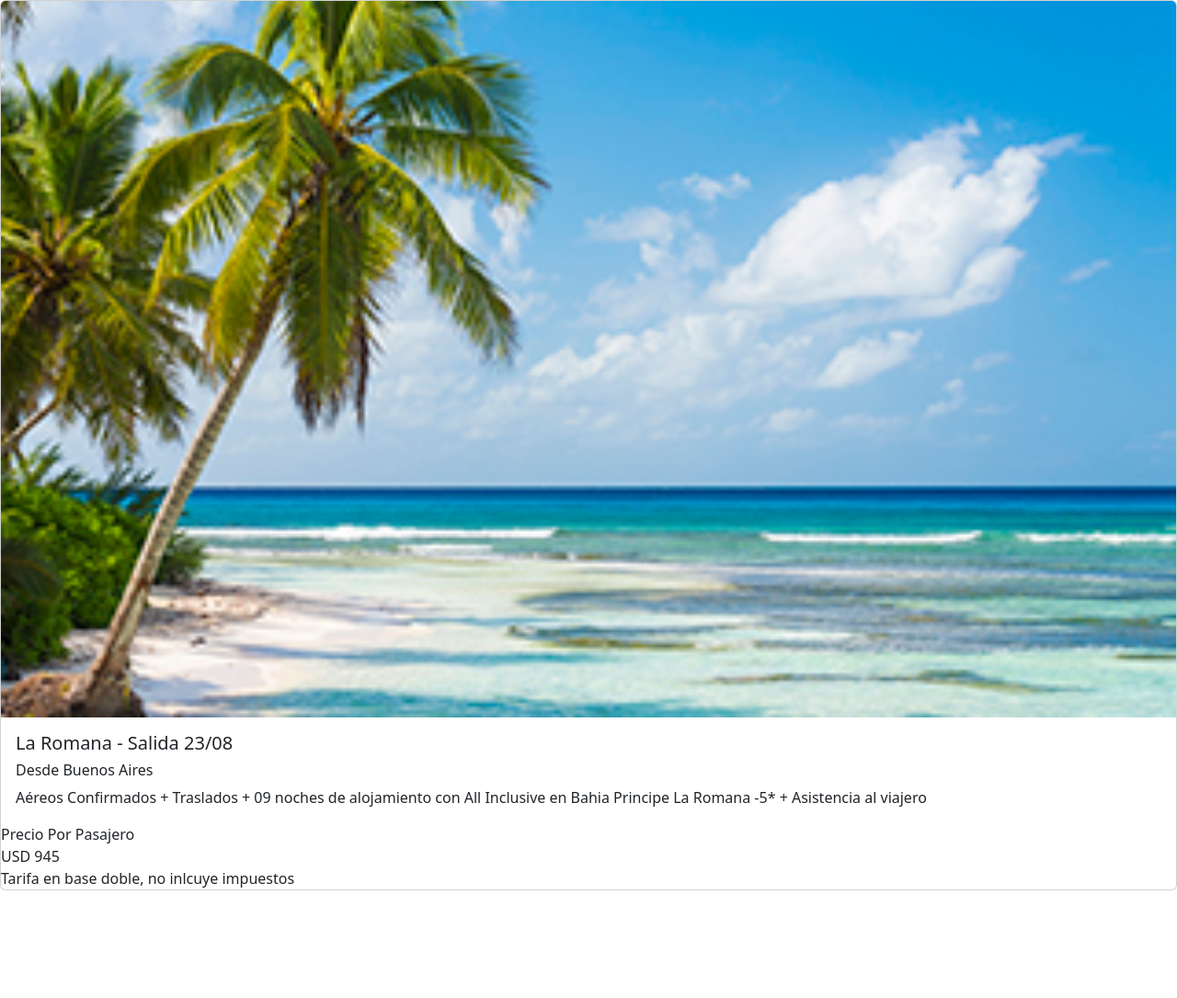
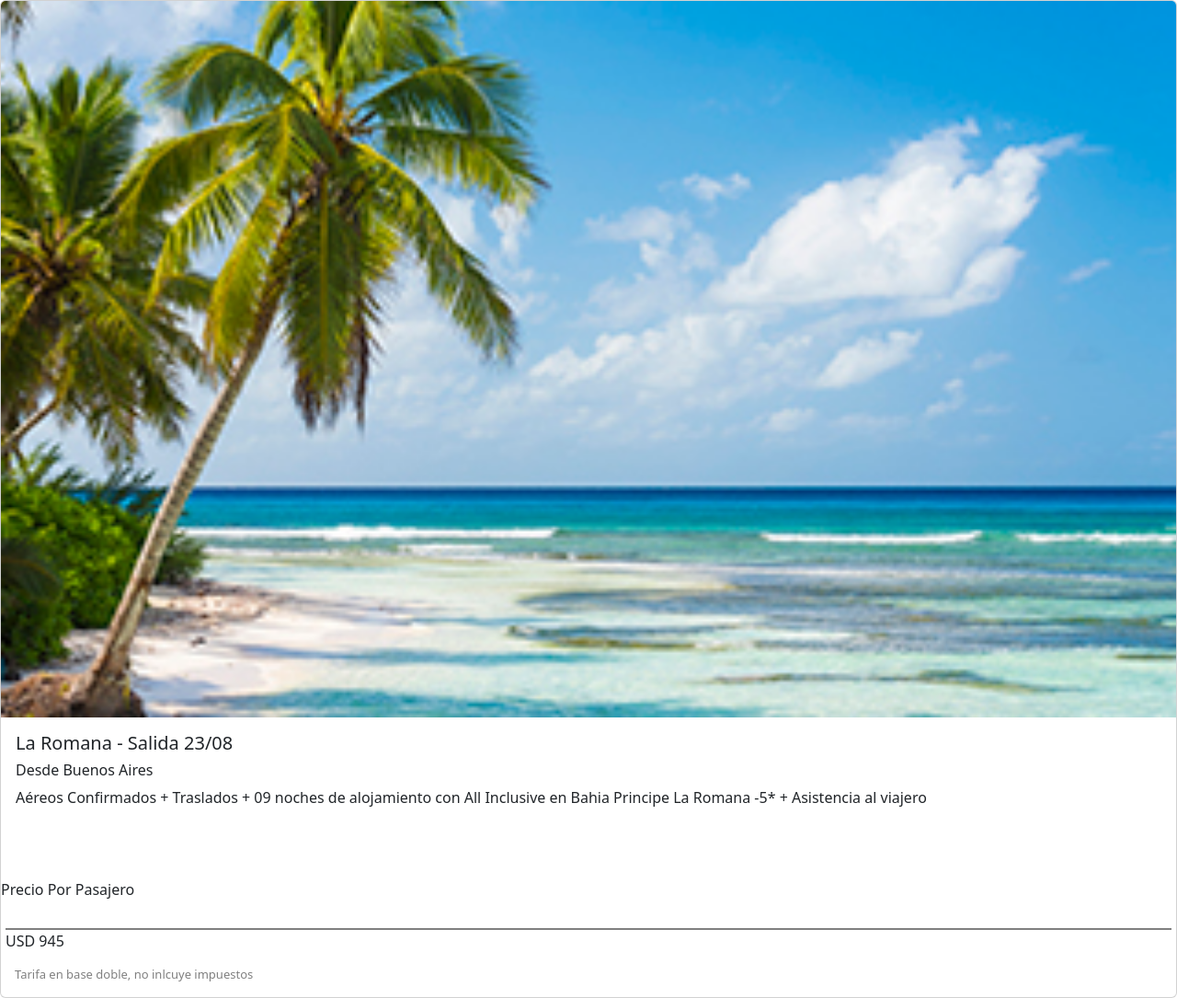
Before and after one commit to dmbruno/ubm, a website: page index.html in a window 1280 px wide. Shown: the whole page at 92% size. Before the commit the page ends 968 px from the top, so only its background shows below. Drawn offline with nearby package versions, Linux system fonts and the light colour scheme.

Commit message:
modularizacion

```diff
--- a/scss/layout/_main.scss
+++ b/scss/layout/_main.scss
@@ -0,0 +1,18 @@
+.precio{
+    color: red($color: #000000);
+    margin-top: 3.75rem;
+}
+.tarifa{
+    margin-top: 1.875rem;
+    border-top: 2px solid gray;
+    margin-left: .3125rem;
+    margin-right: .3125rem;
+}
+.pie{
+    margin: .9375rem;
+    color: gray;
+    display: flex;
+    align-items: center;
+    justify-content: left;
+    font-size: .8125rem;
+}
--- a/scss/style.scss
+++ b/scss/style.scss
@@ -1,3 +1,2 @@
 @import "./base/reset";
-@import "./layout/main";
-@import "./layout/footer"
+@import "./layout/main"
```
Also changed, not shown: css/style.css.
